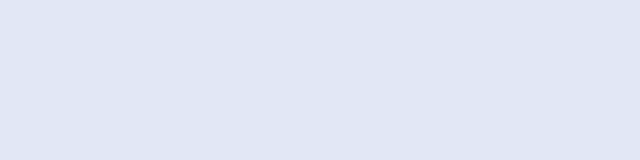
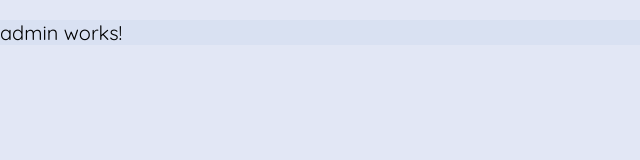
Before and after one commit to pelekoudasq/ConnectPro, an Angular app in the folder connectProApp/: page /admin in a window 1280 px wide. Before the commit this address led to /. Shown: the top 160 px of the page, without its empty margins (0-640 px from the left). Built offline with nearby package versions, Linux system fonts and the light colour scheme.

Commit message:
admin added

```diff
--- /dev/null
+++ b/connectProApp/src/app/admin/admin.component.html
@@ -0,0 +1,3 @@
+<p>
+  admin works!
+</p>
--- /dev/null
+++ b/connectProApp/src/app/admin/admin.component.ts
@@ -0,0 +1,15 @@
+import { Component, OnInit } from '@angular/core';
+
+@Component({
+  selector: 'app-admin',
+  templateUrl: './admin.component.html',
+  styleUrls: ['./admin.component.css']
+})
+export class AdminComponent implements OnInit {
+
+  constructor() { }
+
+  ngOnInit() {
+  }
+
+}
--- a/connectProApp/src/app/app-routing.module.ts
+++ b/connectProApp/src/app/app-routing.module.ts
@@ -3,6 +3,7 @@ import { Routes, RouterModule } from '@angular/router';
 import { SignUpComponent } from './sign-up/sign-up.component';
 import { WelcomePageComponent } from './welcome-page/welcome-page.component';
 import { ProfileComponent } from './login/profile/profile.component';
+import { AdminComponent } from './admin/admin.component';
 import { HomeComponent } from './login/home/home.component';
 import { NetworkComponent } from './login/network/network.component';
 import { JobsComponent } from './login/jobs/jobs.component';
@@ -13,6 +14,7 @@ import { NotificationsComponent } from './login/notifications/notifications.comp
 const routes: Routes = [
     { path: '', component: WelcomePageComponent, data:{requiresLogin: false} },
     { path: 'sign-up', component: SignUpComponent, data:{requiresLogin: false} },
+    { path: 'admin', component: AdminComponent, data:{requiresLogin: true} },
     { path: 'login/profile', component: ProfileComponent, data:{requiresLogin: true} },
     { path: 'login/home', component: HomeComponent, data:{requiresLogin: true} },
     { path: 'login/network', component: NetworkComponent, data:{requiresLogin: true} },
--- a/connectProApp/src/app/app.module.ts
+++ b/connectProApp/src/app/app.module.ts
@@ -16,6 +16,7 @@ import { NetworkComponent } from './login/network/network.component';
 import { JobsComponent } from './login/jobs/jobs.component';
 import { MessagingComponent } from './login/messaging/messaging.component';
 import { NotificationsComponent } from './login/notifications/notifications.component';
+import { AdminComponent } from './admin/admin.component';
 
 
 @NgModule({
@@ -28,7 +29,8 @@ import { NotificationsComponent } from './login/notifications/notifications.comp
     NetworkComponent,
     JobsComponent,
     MessagingComponent,
-    NotificationsComponent
+    NotificationsComponent,
+    AdminComponent
   ],
   imports: [
     HttpClientModule,
```
Also changed, not shown: connectProApp/src/app/admin/admin.component.css (added), 1 other file (tests, documents, lock files or other folders).
